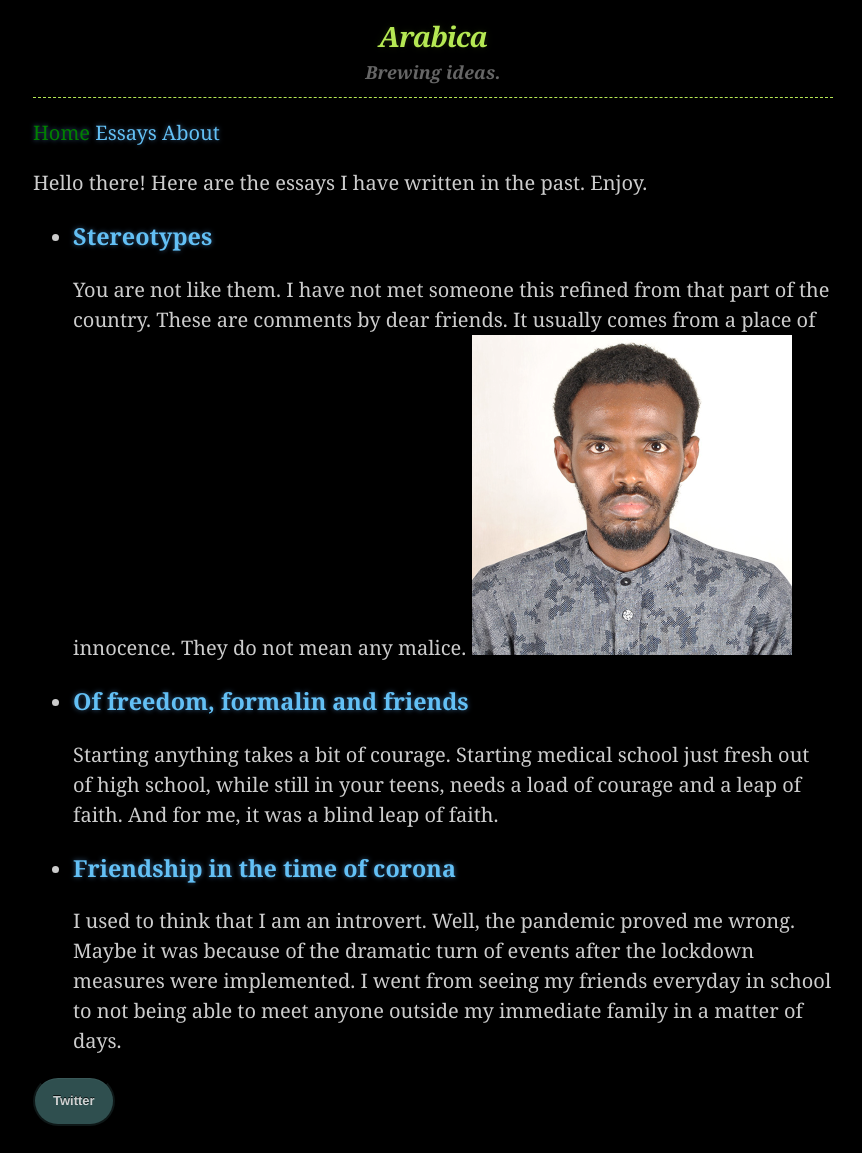
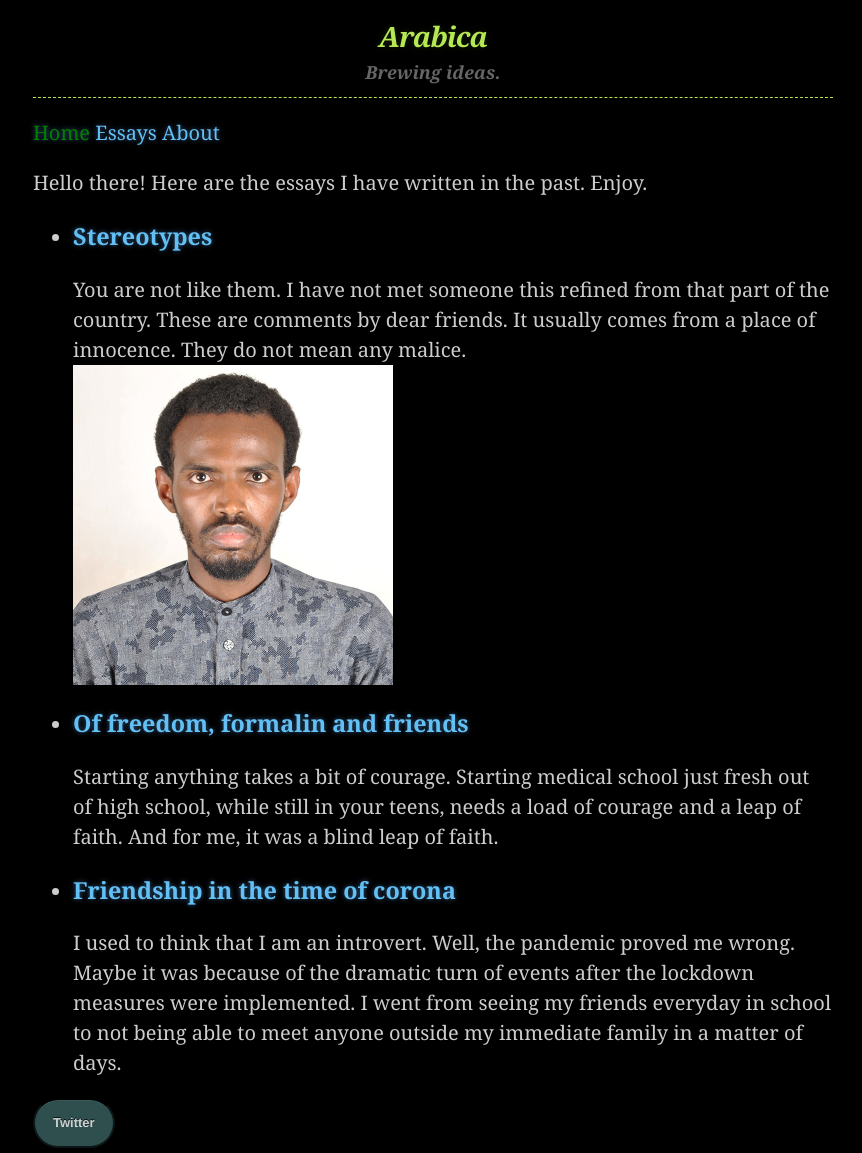
Before and after one commit to habasweiny/habasweiny.github.io, a Jekyll site: the page built from index.html, in a window 1280 px wide. Shown: the whole page, without its empty margins (207-1069 px from the left). Built offline with Jekyll 4.4.1, drawn with Linux system fonts in a browser that asks for light colours; before the commit the page ends 1131 px from its top, so only the background shows below that.

Commit message:
Update main.scss

```diff
--- a/_sass/main.scss
+++ b/_sass/main.scss
@@ -97,3 +97,8 @@ h1 {
 #icon {
   align-items: center;
 }
+
+img, iframe, audio {
+  max-width: 100%;
+  display: block;
+}
```
